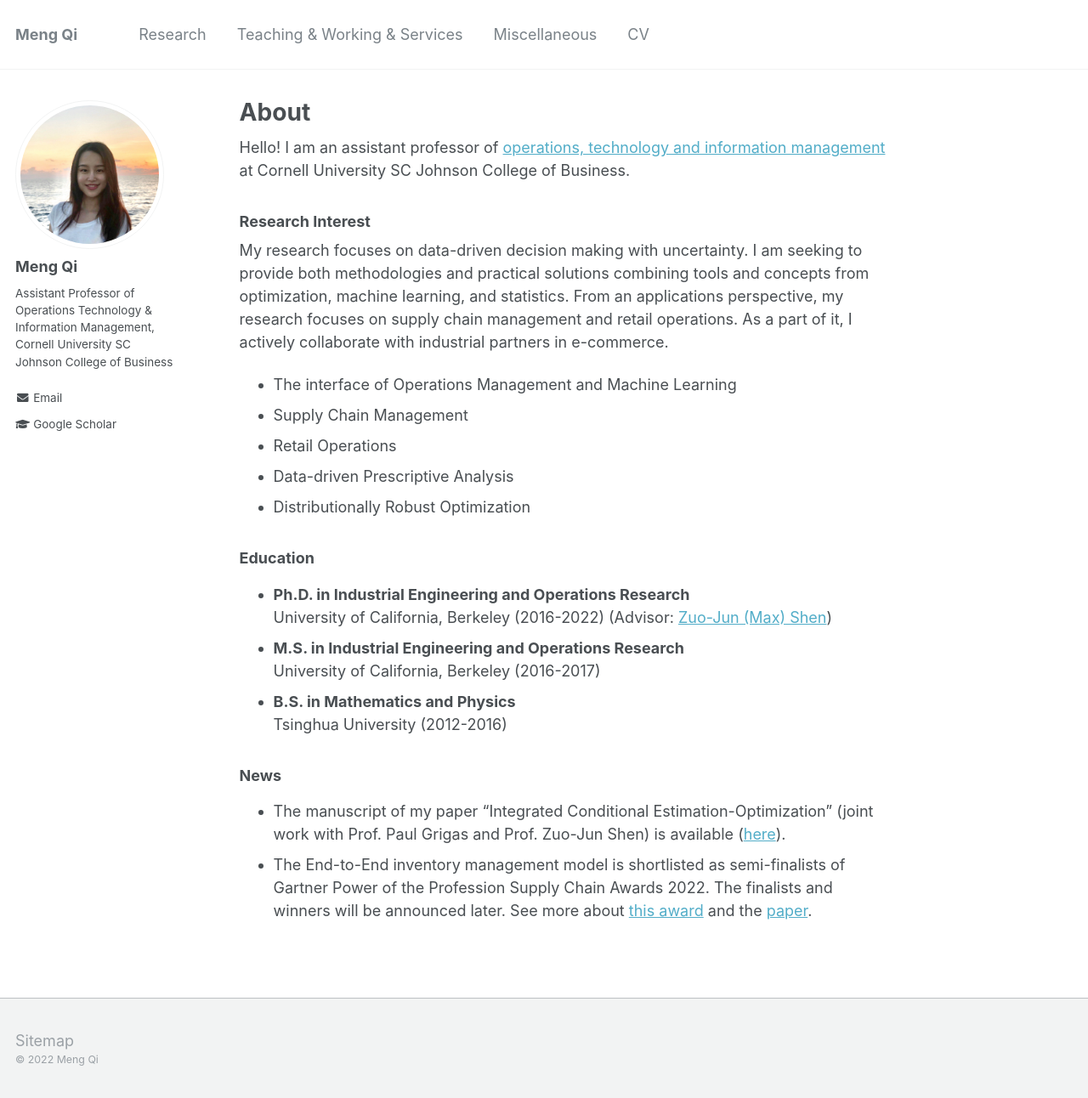
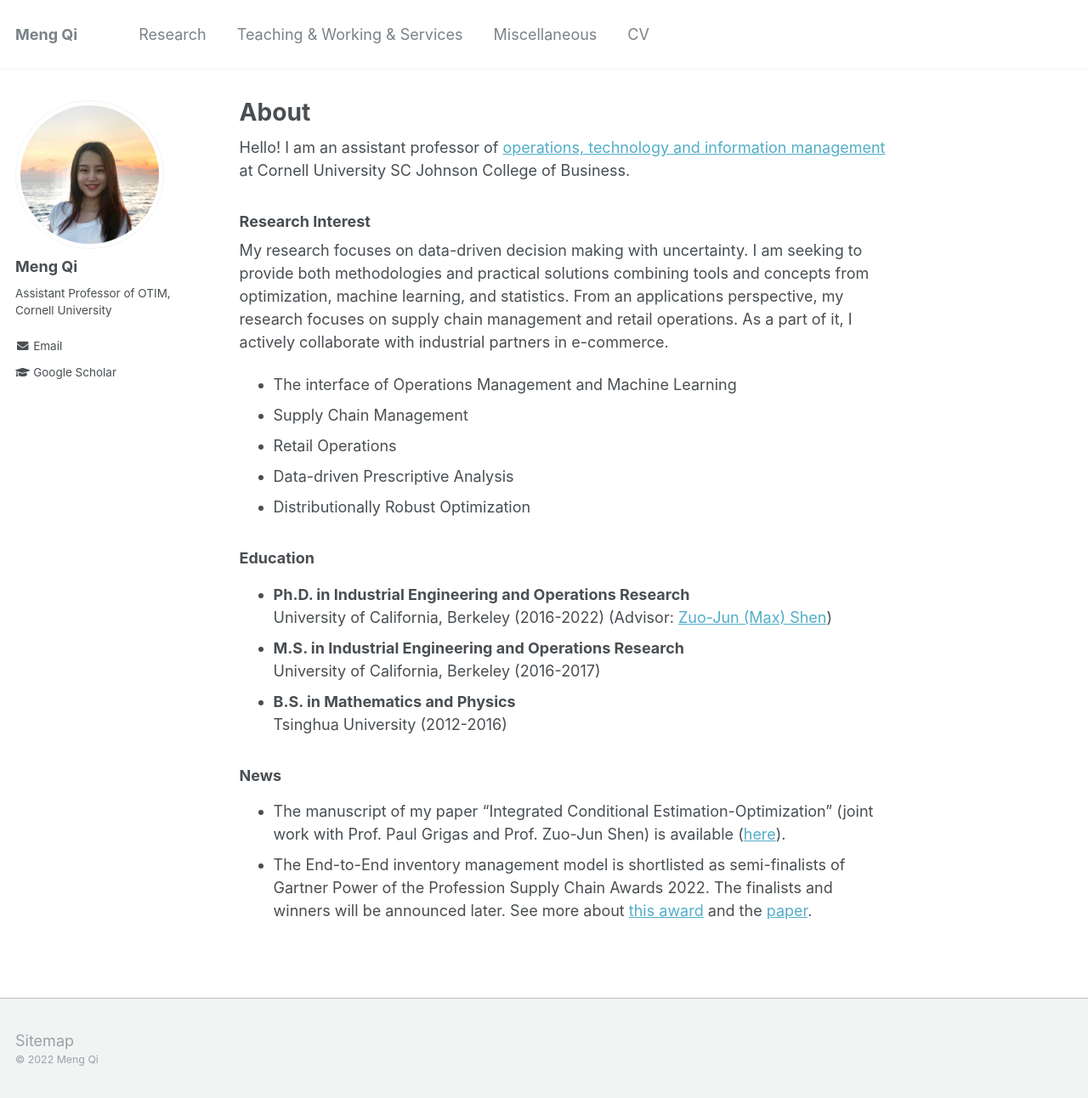
Before and after one commit to alicemengqi/site, a Jekyll site: the page built from _pages/about.md, in a window 1280 px wide and 1292 px high. Shown: the whole window at 85% size. Built offline with Jekyll 4.4.1, drawn with Linux system fonts in a browser that asks for light colours.

Commit message:
Update _config.yml

```diff
--- a/_config.yml
+++ b/_config.yml
@@ -82,7 +82,7 @@ analytics:
 author:
   name             : "Meng Qi"
   avatar           : "profile.JPG"
-  bio              : "Assistant Professor of Operations Technology & Information Management, Cornell University SC Johnson College of Business"
+  bio              : "Assistant Professor of OTIM, Cornell University"
   location         :
   employer         :
   pubmed           : #"https://www.ncbi.nlm.nih.gov/pubmed/?term=john+snow"
```
